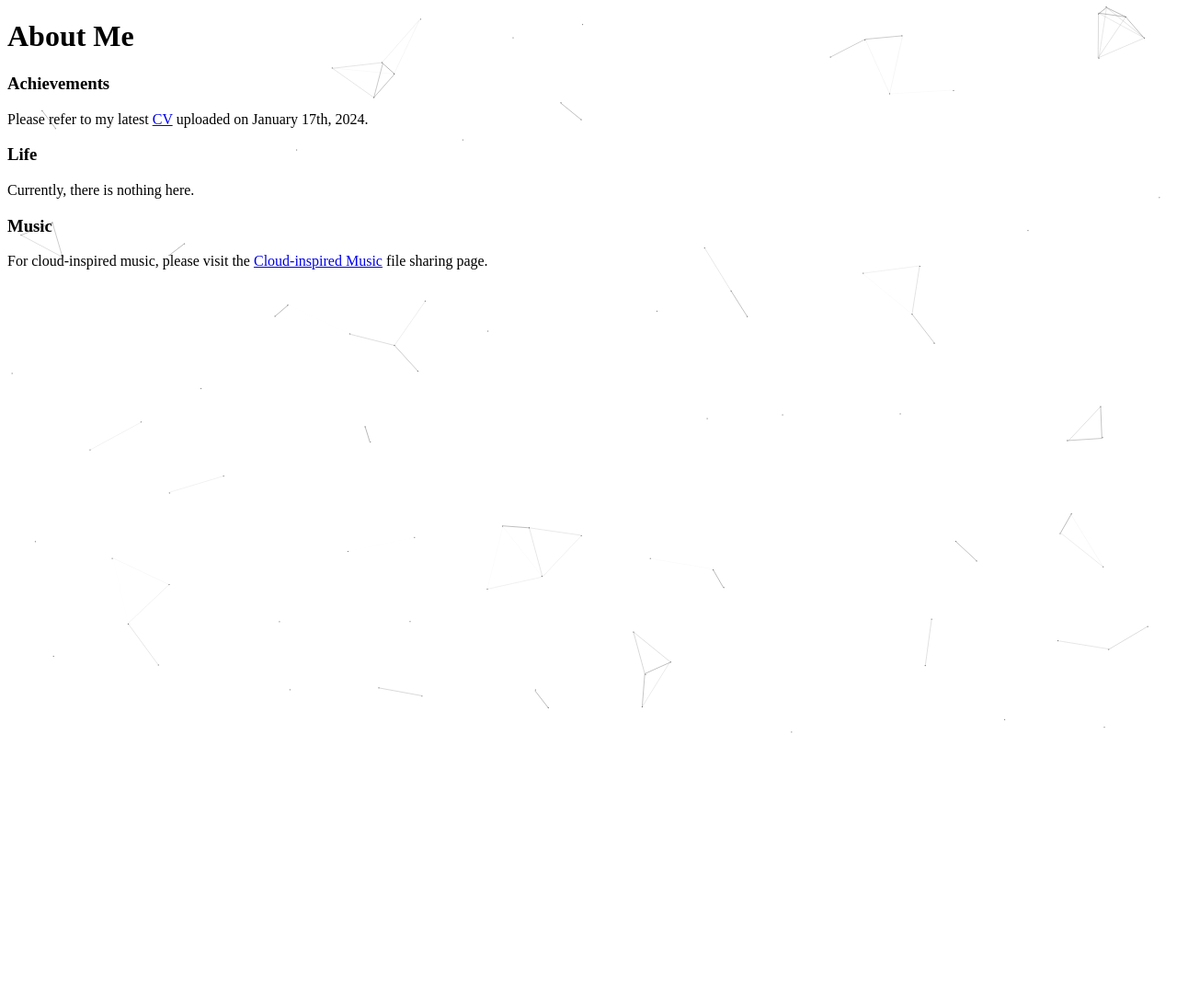
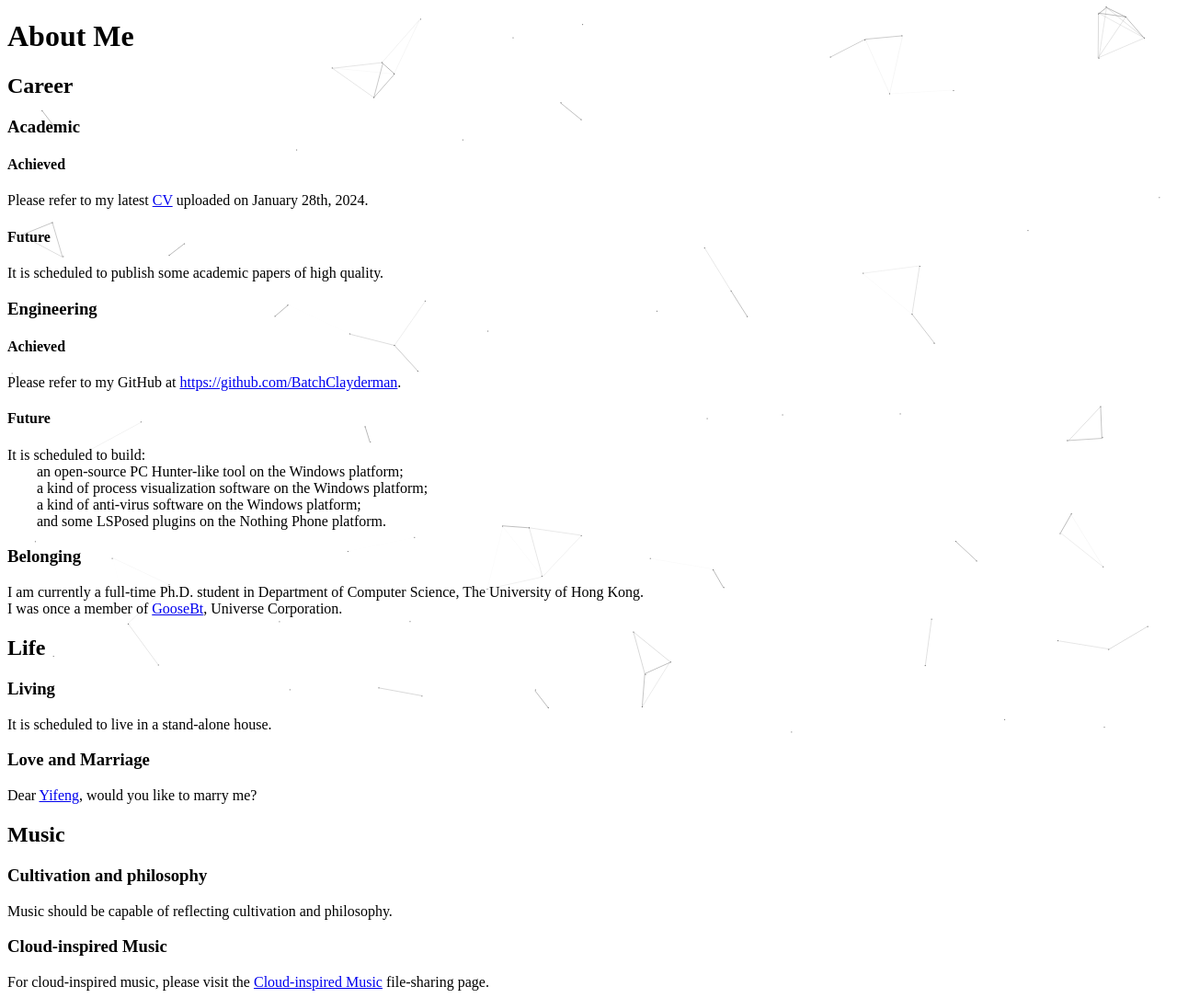
Before and after one commit to yueryang/yueryang.github.io, a plain HTML site: page index.html in a window 1280 px wide. Shown: the whole page at 92% size. Before the commit the page ends 800 px from the top, so only its background shows below. Drawn offline with Linux system fonts and the light colour scheme.

Commit message:
Add files via upload

```diff
--- a/index.html
+++ b/index.html
@@ -7,16 +7,38 @@
 		<script type="text/javascript" src="main.js" opacity=0.6></script>
 		<h1>About Me</h1>
 		<div>
-			<h3>Achievements</h3>
-			Please refer to my latest <a href="CV.pdf" target="_blank">CV</a>  uploaded on January 17th, 2024.
+			<h2>Career</h2>
+			<h3>Academic</h3>
+			<h4>Achieved</h4>
+			Please refer to my latest <a href="CV.pdf" target="_blank">CV</a>  uploaded on January 28th, 2024.
+			<h4>Future</h4>
+			It is scheduled to publish some academic papers of high quality.
+			<h3>Engineering</h3>
+			<h4>Achieved</h4>
+			Please refer to my GitHub at <a href="https://github.com/BatchClayderman" target="_blank">https://github.com/BatchClayderman</a>.
+			<h4>Future</h4>
+			It is scheduled to build: <br />
+			&emsp;&emsp;an open-source PC Hunter-like tool on the Windows platform;<br />
+			&emsp;&emsp;a kind of process visualization software on the Windows platform; <br />
+			&emsp;&emsp;a kind of anti-virus software on the Windows platform; <br />
+			&emsp;&emsp;and some LSPosed plugins on the Nothing Phone platform.
+			<h3>Belonging</h3>
+			I am currently a full-time Ph.D. student in Department of Computer Science, The University of Hong Kong. <br />
+			I was once a member of <a href="https://goosebt.com" target="_blank">GooseBt</a>, Universe Corporation.
 		</div>
 		<div>
-			<h3>Life</h3>
-			Currently, there is nothing here.
+			<h2>Life</h2>
+			<h3>Living</h3>
+			It is scheduled to live in a stand-alone house.
+			<h3>Love and Marriage</h3>
+			Dear <a href="https://scholar.google.com/citations?user=ERPEy40AAAAJ" target="_blank">Yifeng</a>, would you like to marry me?
 		</div>
 		<div>
-			<h3>Music</h3>
-			For cloud-inspired music, please visit the <a href="https://cloud-inspired.goosebt.com:9090/home.html">Cloud-inspired Music</a> file sharing page.
+			<h2>Music</h2>
+			<h3>Cultivation and philosophy</h3>
+			Music should be capable of reflecting cultivation and philosophy.
+			<h3>Cloud-inspired Music</h3>
+			For cloud-inspired music, please visit the <a href="https://cloud-inspired.goosebt.com:9090/home.html">Cloud-inspired Music</a> file-sharing page.
 		</div>
 	</body>
 </html>
```
Also changed, not shown: 1 other file.
